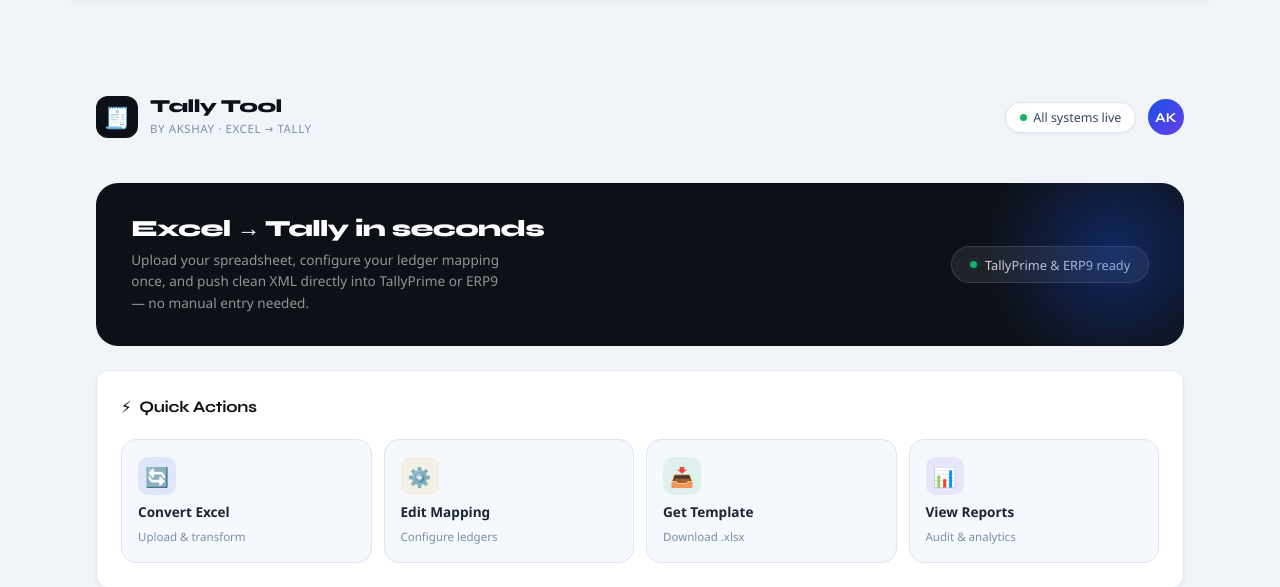
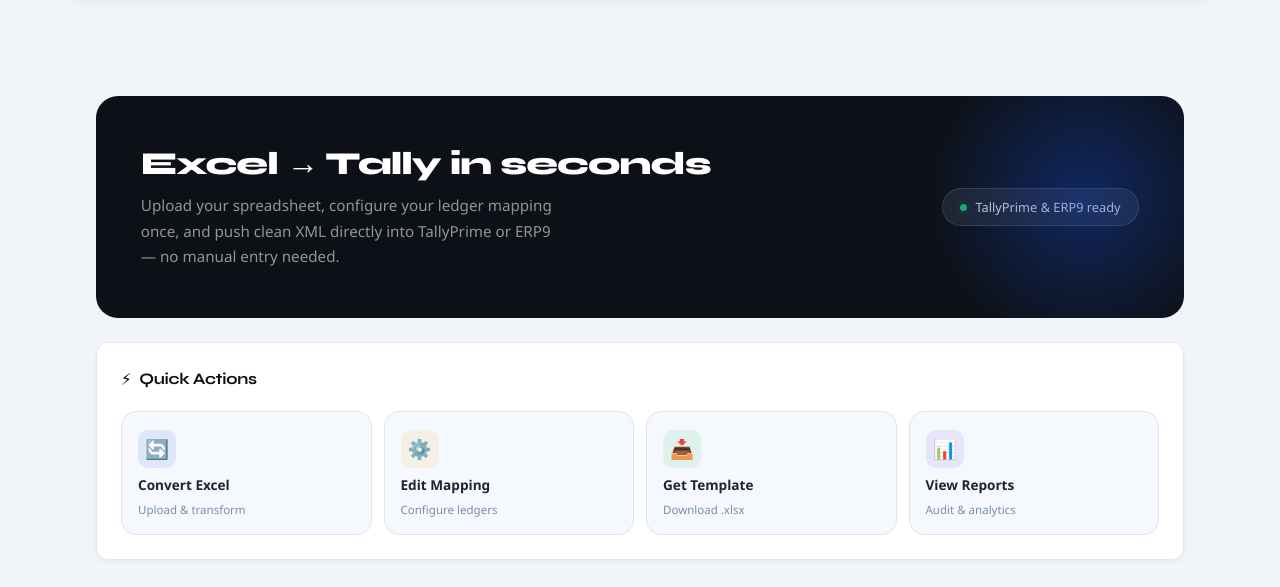
Before and after one commit to akshaybhati1098-ctrl/tally-automation-tool, a FastAPI app: page / in a window 1280 px wide. Shown: the part 67-654 px from the top of the page. Run offline with FastAPI, Linux system fonts and the light colour scheme; the visitor is signed in with stand-in values (Sample User, id 1); parts of the project's set-up code (start-up, migrations or seed data) failed here and were passed over; some libraries are stand-ins or nearby versions.

Commit message:
improve dashboard.html

```diff
--- a/web/templates/pages/dashboard.html
+++ b/web/templates/pages/dashboard.html
@@ -124,7 +124,7 @@
     .hero {
       background: var(--ink);
       border-radius: 22px;
-      padding: 2rem 2.2rem;
+      padding: 3rem 2.8rem;
       display: flex;
       align-items: center;
       justify-content: space-between;
@@ -139,7 +139,7 @@
       content: '';
       position: absolute;
       right: -60px; top: -60px;
-      width: 260px; height: 260px;
+      width: 320px; height: 320px;
       border-radius: 50%;
       background: radial-gradient(circle, rgba(22,81,232,0.35) 0%, transparent 70%);
       pointer-events: none;
@@ -147,18 +147,18 @@
 
     .hero-text h2 {
       font-family: 'Syne', sans-serif;
-      font-size: 1.45rem;
+      font-size: 2rem;
       font-weight: 800;
       color: #fff;
       letter-spacing: -0.03em;
-      margin-bottom: 0.4rem;
+      margin-bottom: 0.6rem;
     }
 
     .hero-text p {
-      font-size: 0.85rem;
+      font-size: 0.95rem;
       color: rgba(255,255,255,0.55);
-      max-width: 380px;
-      line-height: 1.6;
+      max-width: 420px;
+      line-height: 1.7;
     }
 
     .hero-badge {
@@ -428,21 +428,6 @@
 <body>
 <div class="shell">
 
-  <!-- HEADER -->
-  <header>
-    <div class="brand">
-      <div class="brand-logo">🧾</div>
-      <div class="brand-text">
-        <h1>Tally Tool</h1>
-        <span>by Akshay · Excel → Tally</span>
-      </div>
-    </div>
-    <div class="header-right">
-      <div class="status-chip"><div class="dot"></div> All systems live</div>
-      <div class="avatar">AK</div>
-    </div>
-  </header>
-
   <!-- HERO BANNER -->
   <div class="hero">
     <div class="hero-text">
```
